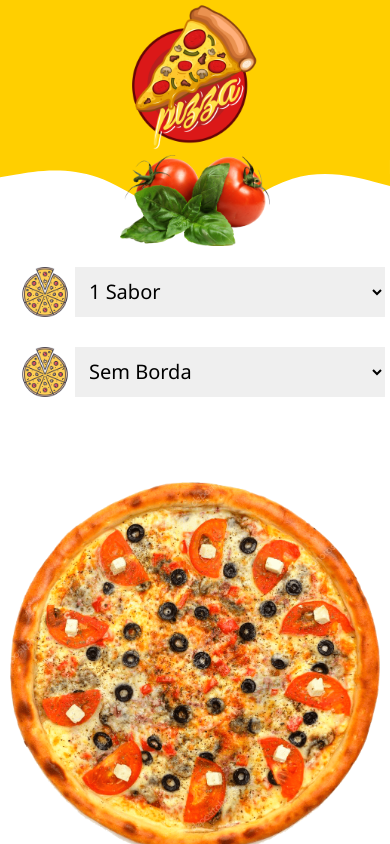
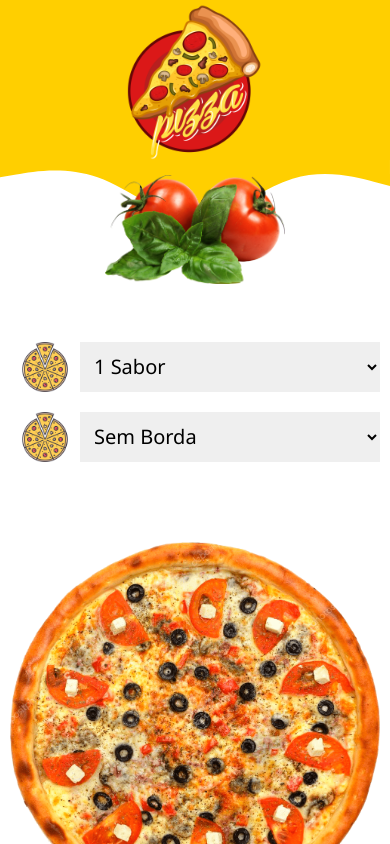
Before and after one commit to d8web/PizzaAppReact, a React (Create React App) app: page / in a window 390 px wide. Shown: the top 844 px of the page. Built offline with nearby package versions, Linux system fonts and the light colour scheme.

Commit message:
Ajustes responsivos

```diff
--- a/src/components/FormArea/index.js
+++ b/src/components/FormArea/index.js
@@ -254,9 +254,7 @@ class FormArea extends React.Component {
                         <CartHeader onClick={this.handleCartOpen}>
                             Carrinho {this.state.cart.length}
                         </CartHeader>
-
-                        {this.state.cartOpen &&
-                            <CartBody>
+                        <CartBody open={this.state.cartOpen}>
 
                             {this.state.cart.map((item, k)=>(
                                 <ul key={k} style={{display: "flex", listStyle: "none"}}>
@@ -267,7 +265,6 @@ class FormArea extends React.Component {
                             ))}
 
                         </CartBody>
-                        }
                     </CartArea>
                 }
             </>
--- a/src/components/FormArea/styled.js
+++ b/src/components/FormArea/styled.js
@@ -43,6 +43,10 @@ export const FormAreaItem = styled.div`
                 border: none;
                 padding: 10px;
                 cursor: pointer;
+
+                @media screen and (max-width: 1100px) {
+                    margin: 0 10px;
+                }
             }
 
             img {
@@ -113,6 +117,9 @@ export const PizzaItemArea = styled.div`
             margin-bottom: 10px;
             font-size: 18px;
             font-weight: 400;
+        }
+        @media screen and (max-width: 1100px) {
+            text-align: center;
         }
     }
 
@@ -234,4 +241,5 @@ export const CartBody = styled.div`
     height: 300px;
     background-color: #db1818;
     transition: display 0.3s ease-in-out;
+    display: ${props => props.open === true ? 'none' : 'block'}
 `
--- a/src/components/Header/styles.js
+++ b/src/components/Header/styles.js
@@ -16,7 +16,7 @@ export const HeaderContainer = styled.div`
     justify-content: space-between;
     align-items: center;
 
-    @media screen and (max-width: 1050px) {
+    @media screen and (max-width: 600px) {
         flex-direction: column;
     }
 `
@@ -26,13 +26,14 @@ export const LogoArea = styled.div`
 `
 
 export const LogoItem = styled.img`
-    width: 250px;
+    flex: 1;
+    max-width: 250px;
     height: auto;
     margin-top: 70px;
 
-    @media screen and (max-width: 1050px) {
+    @media screen and (max-width: 1000px) {
         margin-top: 0px;
-        width: 150px;
+        width: 160px;
     }
 `
 
@@ -41,8 +42,8 @@ export const BannerItem = styled.img`
     margin-top: 70px;
     height: auto;
 
-    @media screen and (max-width: 1050px) {
-        margin-top: 0px;
-        width: 150px;
+    @media screen and (max-width: 1000px) {
+        margin-top: 10px;
+        width: 180px;
     }
 `
--- a/src/components/ModalPizza/styled.js
+++ b/src/components/ModalPizza/styled.js
@@ -26,6 +26,16 @@ export const ModalContainer = styled.div`
     grid-template-columns: repeat(3, 1fr);
     grid-gap: 15px;
     overflow-x: auto;
+
+    @media screen and (max-width: 1000px) {
+        grid-template-columns: repeat(2, 1fr);
+    }
+
+    @media screen and (max-width: 700px) {
+        grid-template-columns: repeat(1, 1fr);
+        grid-gap: 5px;
+        padding: 5px;
+    }
 `
 
 export const ModalCard = styled.div`
@@ -52,4 +62,9 @@ export const ModalImg = styled.img`
     width: 140px;
     height: auto;
     margin-right: 20px;
+
+    @media screen and (max-width: 390px) {
+        width: 100px;
+        margin-right: 5px;
+    }
 `
--- a/src/components/SvgItem/index.js
+++ b/src/components/SvgItem/index.js
@@ -1,8 +1,11 @@
 import React from 'react'
+import {
+    MySvg
+} from './styled'
 
 const index = () => {
     return (
-        <svg xmlns="http://www.w3.org/2000/svg"viewBox="0 0 1440 320"><path fill="#ffcf00" fillOpacity="1" d="M0,64L60,53.3C120,43,240,21,360,64C480,107,600,213,720,213.3C840,213,960,107,1080,69.3C1200,32,1320,64,1380,80L1440,96L1440,0L1380,0C1320,0,1200,0,1080,0C960,0,840,0,720,0C600,0,480,0,360,0C240,0,120,0,60,0L0,0Z"></path></svg>
+        <MySvg xmlns="http://www.w3.org/2000/svg"viewBox="0 0 1440 320"><path fill="#ffcf00" fillOpacity="1" d="M0,64L60,53.3C120,43,240,21,360,64C480,107,600,213,720,213.3C840,213,960,107,1080,69.3C1200,32,1320,64,1380,80L1440,96L1440,0L1380,0C1320,0,1200,0,1080,0C960,0,840,0,720,0C600,0,480,0,360,0C240,0,120,0,60,0L0,0Z"></path></MySvg>
     )
 }
 
--- /dev/null
+++ b/src/components/SvgItem/styled.js
@@ -0,0 +1,7 @@
+import styled from 'styled-components'
+
+export const MySvg = styled.svg`
+    @media screen and (max-width: 500px) {
+        margin-bottom: 80px;
+    }
+`
```
Lines whose indentation alone changed are shown as unchanged.
